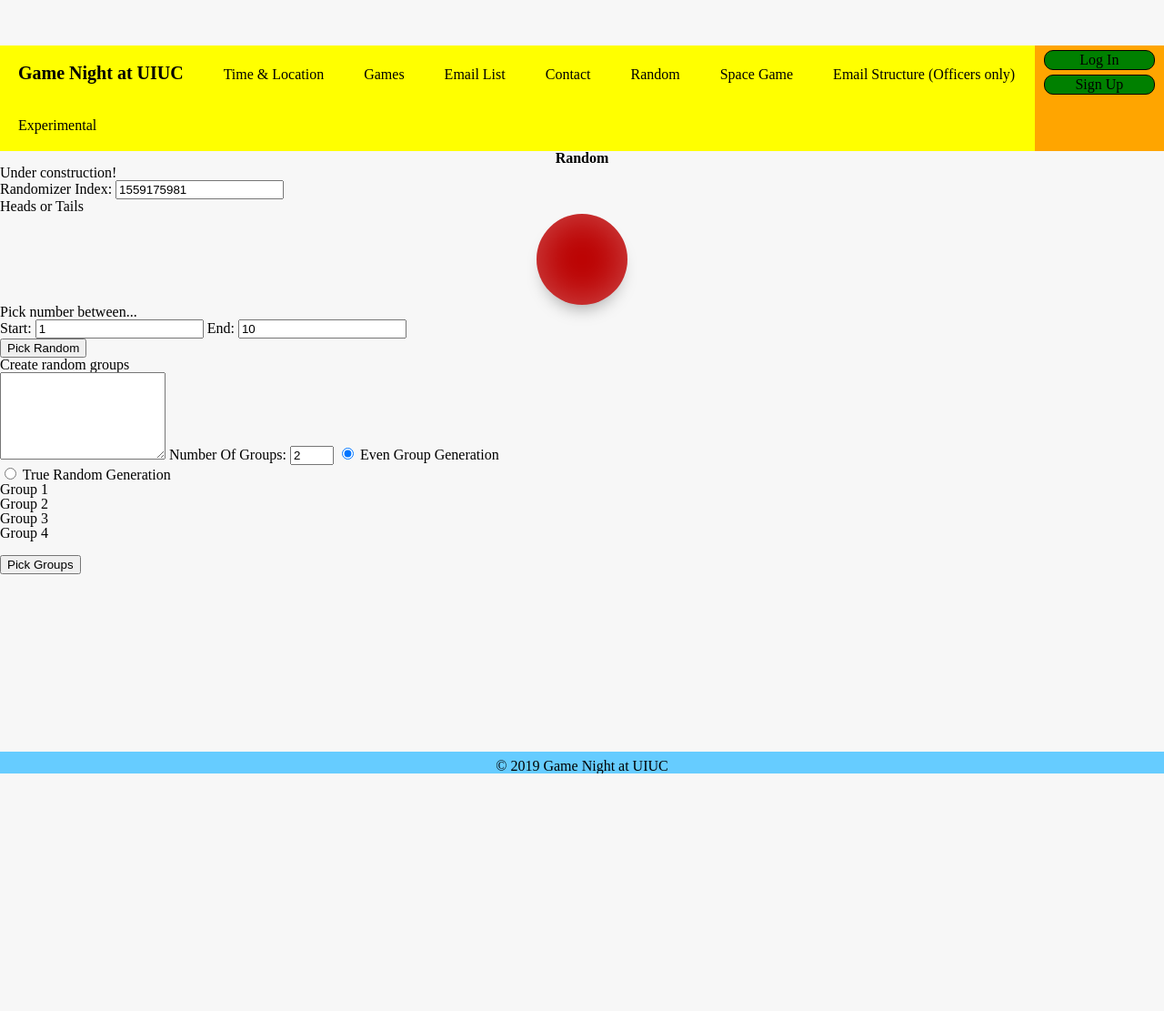
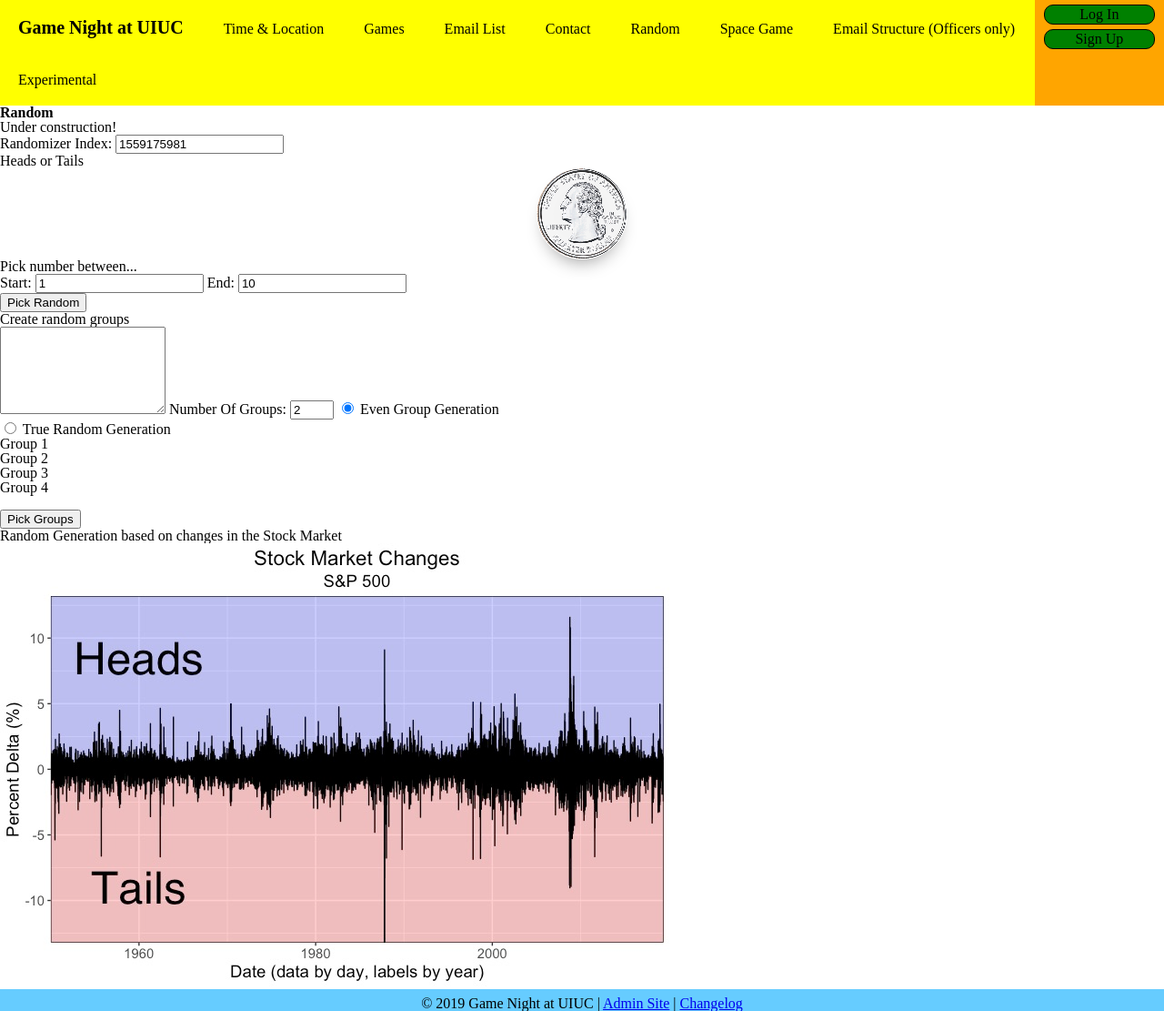
Before and after one commit to penguinz1/Game_Night, a Django app: page /random in a window 1280 px wide. Shown: the whole page at 91% size. Before the commit the page ends 850 px from the top, so only its background shows below. Run offline with Django 3.2, Linux system fonts and the light colour scheme; data that the repository does not hold is empty; some web fonts are replaced.

Commit message:
Improved the 'games' and 'random' tabs

```diff
--- a/gamenight/settings.py
+++ b/gamenight/settings.py
@@ -114,6 +114,8 @@ EMAIL_HOST_PASSWORD = 'int_mystery(){return_42;}'
 EMAIL_PORT = 587
 DEFAULT_FROM_EMAIL = "Game Night"
 
+MEDIA_URL = '/media/'
+MEDIA_ROOT = os.path.join(BASE_DIR, 'media')
 
 # Internationalization
 # https://docs.djangoproject.com/en/2.2/topics/i18n/
--- a/main/admin.py
+++ b/main/admin.py
@@ -2,7 +2,7 @@ from django.contrib import admin
 from django.contrib.auth.admin import UserAdmin
 
 from main.models import GameScore, Meeting, Location, EmailAddress, Contact, MassEmail, ContactNotificant
-from main.models import Alert, GameBring, QuoteOfDay, VideoOfDay
+from main.models import Alert, GameBring, QuoteOfDay, VideoOfDay, GameOfWeek
 
 from .models import User
 # Register your models here.
@@ -19,3 +19,4 @@ admin.site.register(Alert)
 admin.site.register(GameBring)
 admin.site.register(QuoteOfDay)
 admin.site.register(VideoOfDay)
+admin.site.register(GameOfWeek)
--- a/main/static/css/coin.css
+++ b/main/static/css/coin.css
@@ -1,11 +1,3 @@
-body {
-  padding-top: 50px;
-  background: #F7F7F7;
-  -webkit-perspective: 800px;
-}
-h1{
-  text-align: center;
-}
 #coin {
   position: relative;
   margin: 0 auto;
@@ -24,10 +16,18 @@ h1{
           box-shadow: inset 0 0 45px rgba(255,255,255,.3), 0 12px 20px -10px rgba(0,0,0,.4);
 }
 .side-a {
-  background-color: #bb0000;
+  transform: translateZ(1px);
+  border-radius: 50%;
+  background-image: url('../images/heads.png');
+  background-size: cover;
+  display: block;
 }
 .side-b {
-  background-color: #3e3e3e;
+  transform: translateZ(-1px) rotateY(180deg);
+  border-radius: 50%;
+  background-image: url('../images/tails.png');
+  background-size: cover;
+  display: block;
 }
 
 #coin {
--- a/main/static/css/styles.css
+++ b/main/static/css/styles.css
@@ -33,7 +33,7 @@ html, body {
 }
 
 body {
- /*   background-image: url('dice.jpg');*/
+ /*   background-image: url('../images/dice.jpg');*/
     background-attachment: relative;
     background-repeat: no-repeat;
     background-size: cover;
@@ -162,18 +162,18 @@ canvas {
     border-radius: 15px;
 }
 
-.time-location {
+.split-grid {
     display: grid;
     width: 100%;
     grid-template-rows: 1fr;
     grid-template-columns: 1fr 1fr;
 }
 
-.time {
+.grid-left {
     grid-area: 1 / 1 / span 1 / span 1;
 }
 
-.location {
+.grid-right {
     grid-area: 1 / 2 / span 1 / span 1;
 }
 
--- a/main/templates/base_generic.html
+++ b/main/templates/base_generic.html
@@ -65,6 +65,9 @@
     {% endif %}
     {% endblock %}
     <footer>
-        <p class="footer-text">&copy 2019 Game Night at UIUC</p>
+        <p class="footer-text">&copy 2019 Game Night at UIUC |
+            <a href="{% url 'admin:index' %}" target="blank">Admin Site</a> |
+            <a href="{% url 'changelog' %}">Changelog</a>
+        </p>
     </footer>
 </body>
--- /dev/null
+++ b/main/templates/changelog.html
@@ -0,0 +1,6 @@
+{% extends 'base_generic.html' %}
+
+{% block content %}
+    <h1 class="header">Changelog</h1>
+
+{% endblock %}
--- a/main/templates/main/random.html
+++ b/main/templates/main/random.html
@@ -61,6 +61,12 @@
         <button id="pick-groups">Pick Groups</button>
     </div>
 
+    <div class="stock-image">
+        <p>Random Generation based on changes in the Stock Market</p>
+        {% load static %}
+        <img src="{% static 'images/stock.jpeg' %}" alt="Stock market price changes graph">
+    </div>
+
     {% load static %}
     <script src="{% static 'js/autofield.js' %}"></script>
     <script src="{% static 'js/deltas.js' %}"></script>
--- a/main/templates/main/time_location.html
+++ b/main/templates/main/time_location.html
@@ -12,8 +12,8 @@
 
 {% block content %}
     <h1 class="header">Times and Locations</h1>
-    <div class="time-location">
-        <div class="time">
+    <div class="split-grid">
+        <div class="grid-left">
             {% if meeting_list %}
             <table>
                 <tr>
@@ -34,7 +34,7 @@
             {% endif %}
         </div>
 
-        <div class="location">
+        <div class="grid-right">
             {% if next_meeting %}
                 <p class="location-tag">Next Week's Location | <span class="location">{{ next_meeting.location }}</span></p>
                 <div id="mapid"></div>
--- a/main/urls.py
+++ b/main/urls.py
@@ -1,5 +1,8 @@
 from django.urls import path
 from . import views
+from django.views.generic import TemplateView
+from django.conf.urls.static import static
+from django.conf import settings
 
 urlpatterns = [
     path('', views.index, name = 'index'),
@@ -18,4 +21,5 @@ urlpatterns = [
     path('experimental', views.experimental, name = 'experimental'),
     path('games', views.games, name = 'games'),
     path('games-form', views.game_bring, name = 'game_bring'),
-]
+    path('changelog', TemplateView.as_view(template_name = "changelog.html"), name = 'changelog'),
+] + static(settings.MEDIA_URL, document_root = settings.MEDIA_ROOT)
--- a/main/views.py
+++ b/main/views.py
@@ -14,7 +14,7 @@ from django.contrib.auth.decorators import permission_required
 from django.core.paginator import Paginator
 
 from main.models import GameScore, Meeting, EmailAddress, MassEmail, ContactNotificant, Alert, GameBring
-from main.models import QuoteOfDay, VideoOfDay
+from main.models import QuoteOfDay, VideoOfDay, GameOfWeek
 from main.forms import CreateContactForm, MassEmailForm, AddMailForm, ModifyMailForm, DeleteMailForm, TestEmailForm, GameBringForm
 
 def gen_alerts(request):
@@ -321,6 +321,11 @@ def games(request):
     else:
         context['no_meeting'] = True
 
+    game_of_week_collection = GameOfWeek.objects.filter(time__lt = timezone.now())
+    if game_of_week_collection:
+        game_of_week = game_of_week_collection[0]
+        context['game_of_week'] = game_of_week
+
     return render(request, 'main/games.html', context)
 
 def game_bring(request):
```
Also changed, not shown: main/models.py (+11 -0 lines), main/templates/main/games.html (+17 -1 lines), main/migrations/0032_gameofweek.py (added), main/migrations/0033_gameofweek_time.py (added), main/static/images/dice.jpg (renamed from main/static/css/dice.jpg), main/static/images/heads.png (added), main/static/images/stock.jpeg (added), main/static/images/tails.png (added), media/picture.png (added).
